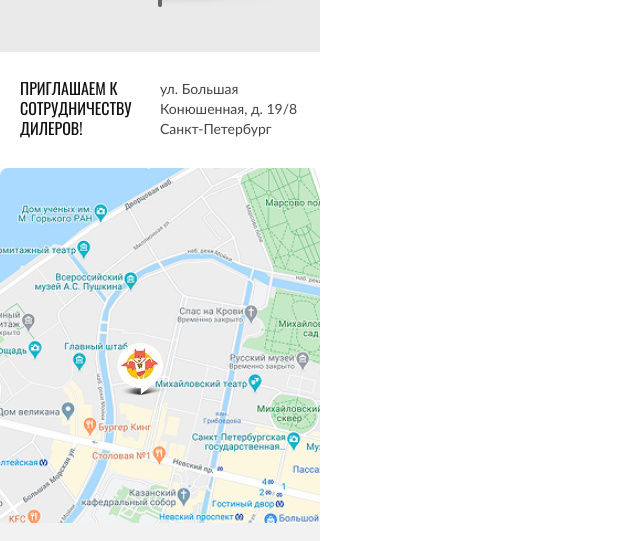
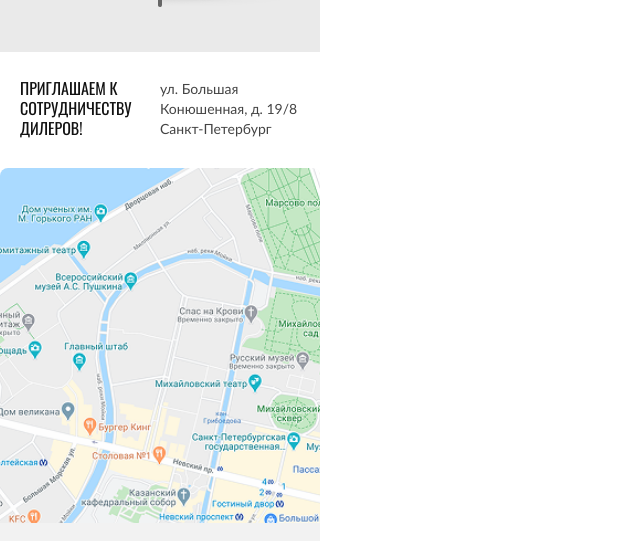
Before and after one commit to EwgeniyNikol/cat-corm, a plain HTML site: page index.html in a window 1280 px wide. Shown: the part 2172-2713 px from the top of the page, without its empty margins (0-640 px from the left). Drawn offline with Linux system fonts and the light colour scheme; files whose address does not match are found by name.

Commit message:
Убрал map-pin

```diff
--- a/index.html
+++ b/index.html
@@ -193,10 +193,10 @@
                         height="362" style="border: none; width: 100%;" allowfullscreen title="Карта расположения">
                     </iframe>
                 </div>
-                <picture class="cooperation__map-pin">
+                <!-- <picture class="cooperation__map-pin">
                     <source type="image/webp" srcset="images/map_pin.webp 1x, images/map_pin@2x.webp 2x">
                     <img src="images/map_pin.png"  srcset="images/map_pin@2x.png 2x" alt="значок местоположения">
-                </picture>
+                </picture> -->
             </div>
         </section>
     </main>
```
